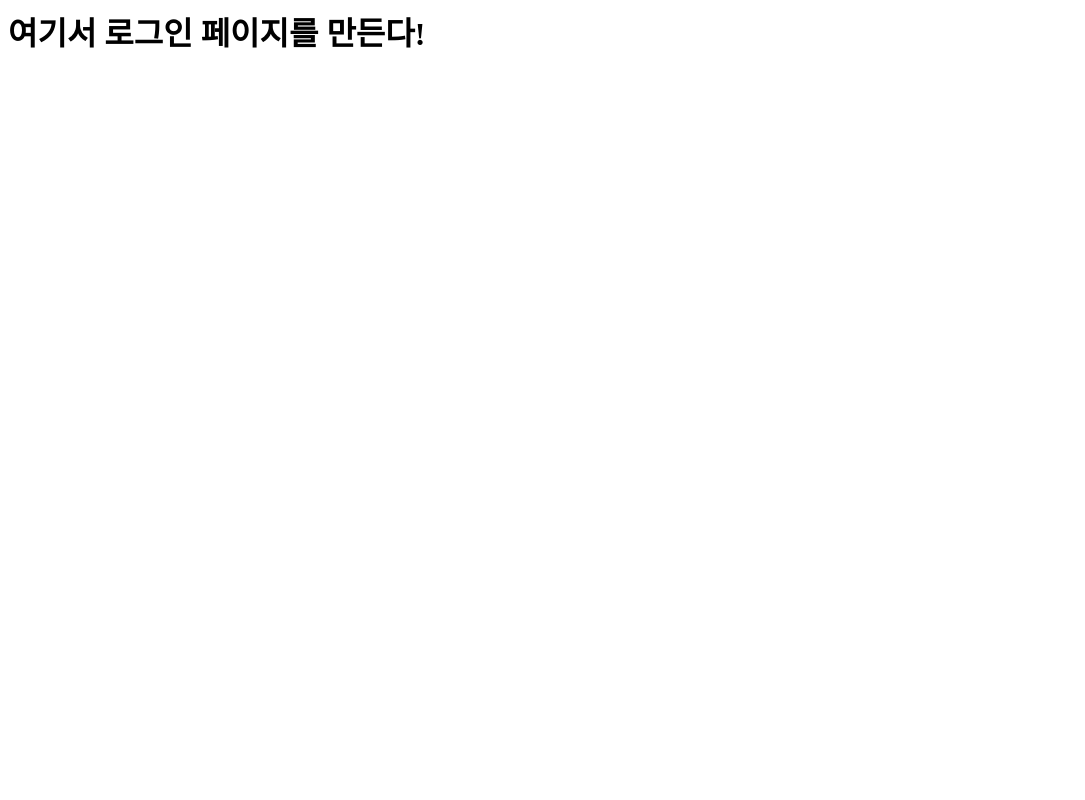
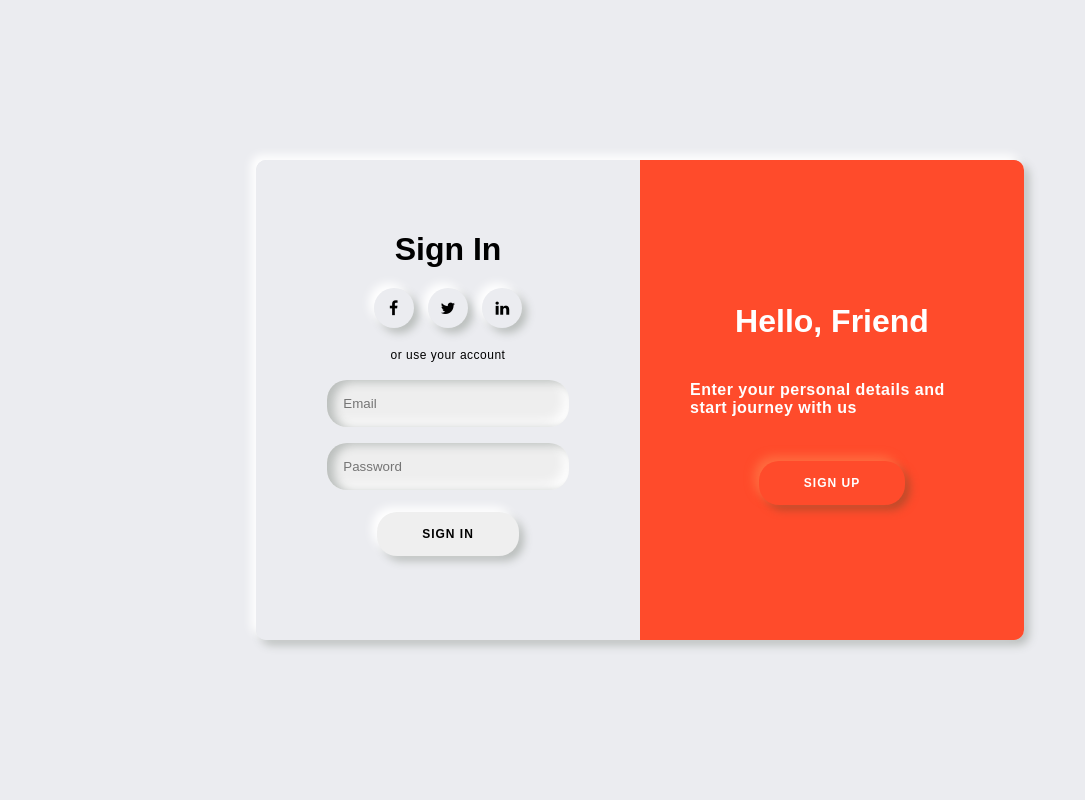
Before and after one commit to ehdwo98/Good-PT, a Django app: page /login/ in a window 1280 px wide. Shown: the whole page, without its empty margins (0-1085 px from the left). Run offline with Django 4.2, Linux system fonts and the light colour scheme.

Commit message:
login 디자인 긁어오기

```diff
--- a/GoodPT/GoodPT/settings.py
+++ b/GoodPT/GoodPT/settings.py
@@ -125,7 +125,7 @@ USE_TZ = True
 # https://docs.djangoproject.com/en/4.2/howto/static-files/
 
 STATIC_URL = "static/"
-STATICFILES_DIRS = [os.path.join(BASE_DIR,'static')]
+STATICFILES_DIRS = [os.path.join(BASE_DIR,'GoodPT','static')]
 
 # Default primary key field type
 # https://docs.djangoproject.com/en/4.2/ref/settings/#default-auto-field
--- /dev/null
+++ b/GoodPT/accounts/static/css/login.css
@@ -0,0 +1,170 @@
+@import url("https://cdnjs.cloudflare.com/ajax/libs/font-awesome/4.7.0/css/font-awesome.css");
+
+* {
+  box-sizing: border-box;
+}
+body {
+  font-family: "Montserrat", sans-serif;
+  margin: 0;
+  padding: 0;
+}
+.wrapper {
+  width: 100%;
+  height: 100vh;
+  display: flex;
+  justify-content: center;
+  align-items: center;
+  background: #ebecf0;
+  overflow: hidden;
+}
+.container {
+  border-radius: 10px;
+  box-shadow: -5px -5px 10px #fff, 5px 5px 10px #babebc;
+  position: absolute;
+  width: 768px;
+  min-height: 480px;
+  overflow: hidden;
+}
+form {
+  background: #ebecf0;
+  display: flex;
+  flex-direction: column;
+  padding: 0 50px;
+  height: 100%;
+  justify-content: center;
+  align-items: center;
+}
+form input {
+  background: #eee;
+  padding: 16px;
+  margin: 8px 0;
+  width: 85%;
+  border: 0;
+  outline: none;
+  border-radius: 20px;
+  box-shadow: inset 7px 2px 10px #babebc, inset -5px -5px 12px #fff;
+}
+button {
+  border-radius: 20px;
+  border: none;
+  outline: none;
+  font-size: 12px;
+  font-weight: bold;
+  padding: 15px 45px;
+  margin: 14px;
+  letter-spacing: 1px;
+  text-transform: uppercase;
+  cursor: pointer;
+  transition: transform 80ms ease-in;
+}
+.form_btn {
+  box-shadow: -5px -5px 10px #fff, 5px 5px 8px #babebc;
+}
+.form_btn:active {
+  box-shadow: inset 1px 1px 2px #babebc, inset -1px -1px 2px #fff;
+}
+.overlay_btn {
+  background-color: #ff4b2b;
+  color: #fff;
+  box-shadow: -5px -5px 10px #ff6b3f, 5px 5px 8px #bf4b2b;
+}
+.sign-in-container {
+  position: absolute;
+  left: 0;
+  width: 50%;
+  height: 100%;
+  transition: all 0.5s;
+}
+.sign-up-container {
+  position: absolute;
+  left: 0;
+  width: 50%;
+  height: 100%;
+  opacity: 0;
+  transition: all 0.5s;
+}
+.overlay-left {
+  display: flex;
+  flex-direction: column;
+  padding: 0 50px;
+  justify-content: center;
+  align-items: center;
+  position: absolute;
+  right: 0;
+  width: 50%;
+  height: 100%;
+  opacity: 0;
+  background-color: #ff4b2b;
+  color: #fff;
+  transition: all 0.5s;
+}
+.overlay-right {
+  display: flex;
+  flex-direction: column;
+  padding: 0 50px;
+  justify-content: center;
+  align-items: center;
+  position: absolute;
+  right: 0;
+  width: 50%;
+  height: 100%;
+  background-color: #ff4b2b;
+  color: #fff;
+  transition: all 0.5s;
+}
+.container.right-panel-active .sign-in-container {
+  transform: translateX(100%);
+  opacity: 0;
+}
+.container.right-panel-active .sign-up-container {
+  transform: translateX(100%);
+  opacity: 1;
+  z-index: 2;
+}
+.container.right-panel-active .overlay-right {
+  transform: translateX(-100%);
+  opacity: 0;
+}
+.container.right-panel-active .overlay-left {
+  transform: translateX(-100%);
+  opacity: 1;
+  z-index: 2;
+}
+.social-links {
+  margin: 20px 0;
+}
+form h1 {
+  font-weight: bold;
+  margin: 0;
+  color: #000;
+}
+
+p {
+  font-size: 16px;
+  font-weight: bold;
+  letter-spacing: 0.5px;
+  margin: 20px 0 30px;
+}
+span {
+  font-size: 12px;
+  color: #000;
+  letter-spacing: 0.5px;
+  margin-bottom: 10px;
+}
+.social-links div {
+  width: 40px;
+  height: 40px;
+  display: inline-flex;
+  justify-content: center;
+  align-items: center;
+  margin: 0 5px;
+  border-radius: 50%;
+  box-shadow: -5px -5px 10px #fff, 5px 5px 8px #babebc;
+  cursor: pointer;
+}
+.social-links a {
+  color: #000;
+}
+.social-links div:active {
+  box-shadow: inset 1px 1px 2px #babebc, inset -1px -1px 2px #fff;
+}
--- /dev/null
+++ b/GoodPT/accounts/static/js/login.js
@@ -0,0 +1,10 @@
+const signUpBtn = document.getElementById("signUp");
+const signInBtn = document.getElementById("signIn");
+const container = document.querySelector(".container");
+
+signUpBtn.addEventListener("click", () => {
+  container.classList.add("right-panel-active");
+});
+signInBtn.addEventListener("click", () => {
+  container.classList.remove("right-panel-active");
+});
--- a/GoodPT/accounts/templates/login.html
+++ b/GoodPT/accounts/templates/login.html
@@ -1 +1,65 @@
-<h1>여기서 로그인 페이지를 만든다!<h1>
+<html>
+    <head>
+    </head>
+    <body>
+        <div class="wrapper">
+            <div class="container">
+            <div class="sign-up-container">
+                <form>
+                <h1>Create Account</h1>
+                <div class="social-links">
+                    <div>
+                    <a href="#"><i class="fa fa-facebook" aria-hidden="true"></i></a>
+                    </div>
+                    <div>
+                    <a href="#"><i class="fa fa-twitter" aria-hidden="true"></i></a>
+                    </div>
+                    <div>
+                    <a href="#"><i class="fa fa-linkedin" aria-hidden="true"></i></a>
+                    </div>
+                </div>
+                <span>or use your email for registration</span>
+                <input type="text" placeholder="Name">
+                <input type="email" placeholder="Email">
+                <input type="password" placeholder="Password">
+                <button class="form_btn">Sign Up</button>
+                </form>
+            </div>
+            <div class="sign-in-container">
+                <form>
+                <h1>Sign In</h1>
+                <div class="social-links">
+                    <div>
+                    <a href="#"><i class="fa fa-facebook" aria-hidden="true"></i></a>
+                    </div>
+                    <div>
+                    <a href="#"><i class="fa fa-twitter" aria-hidden="true"></i></a>
+                    </div>
+                    <div>
+                    <a href="#"><i class="fa fa-linkedin" aria-hidden="true"></i></a>
+                    </div>
+                </div>
+                <span>or use your account</span>
+                <input type="email" placeholder="Email">
+                <input type="password" placeholder="Password">
+                <button class="form_btn">Sign In</button>
+                </form>
+            </div>
+            <div class="overlay-container">
+                <div class="overlay-left">
+                <h1>Welcome Back</h1>
+                <p>To keep connected with us please login with your personal info</p>
+                <button id="signIn" class="overlay_btn">Sign In</button>
+                </div>
+                <div class="overlay-right">
+                <h1>Hello, Friend</h1>
+                <p>Enter your personal details and start journey with us</p>
+                <button id="signUp" class="overlay_btn">Sign Up</button>
+                </div>
+            </div>
+            </div>
+        </div>
+    </body>
+    <link rel="stylesheet" href="/static/css/login.css"/>
+    <script defer src = '/static/js/login.js'></script>
+<html>
```
